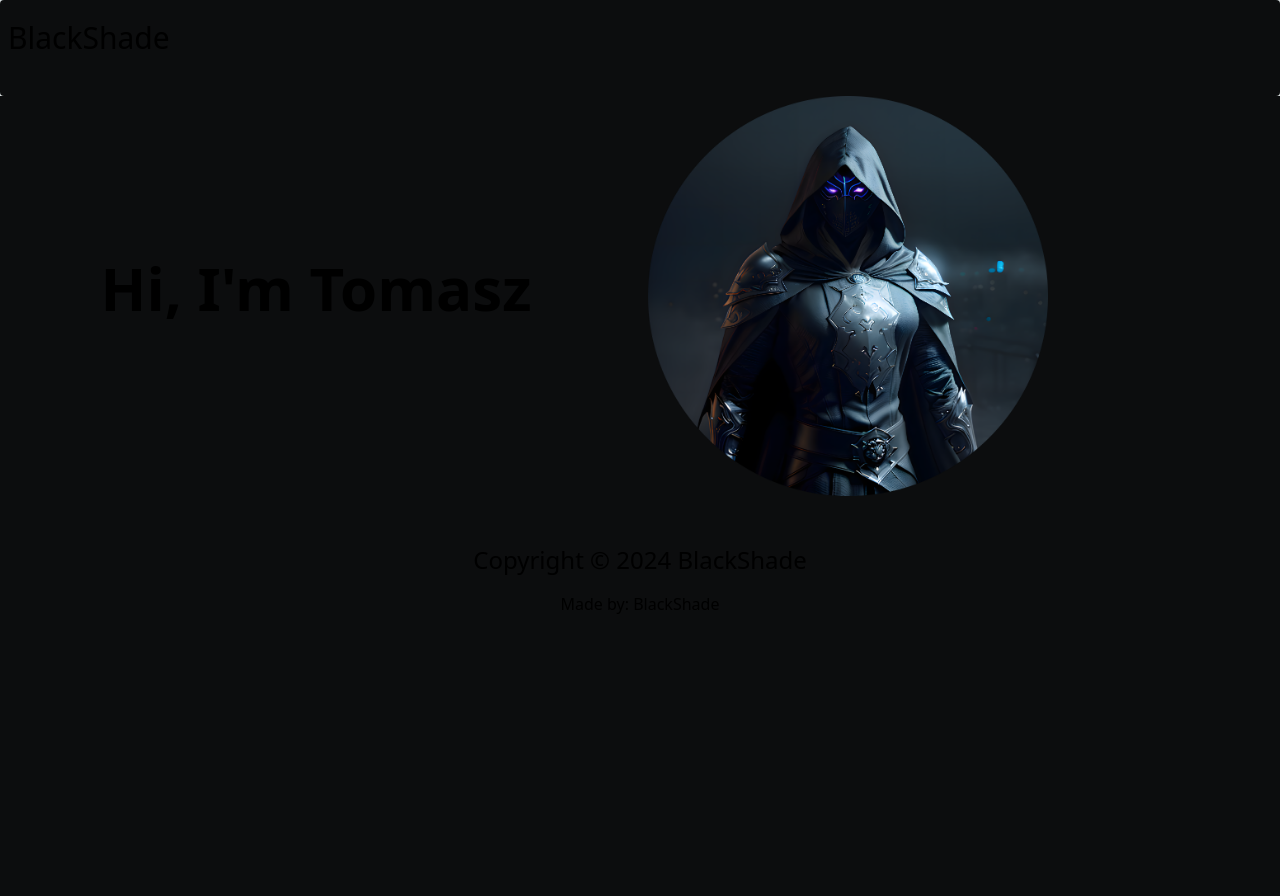
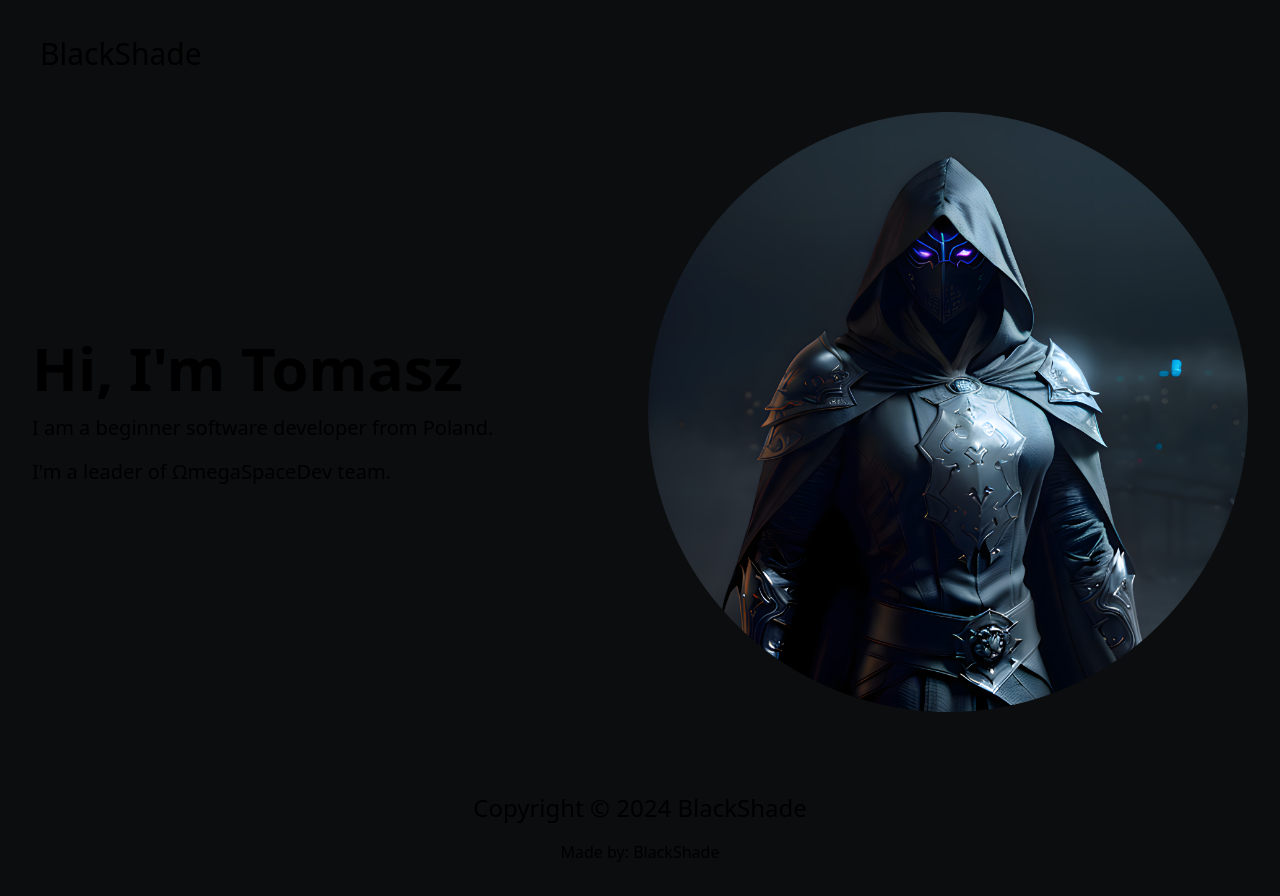
Before and after one commit to BlackShadeOSS/blackshade-website, a Next.js app: page / in a window 1280 px wide. Shown: the top 896 px of the page. Before the commit the page ends 800 px from the top, so only its background shows below. Built offline with nearby package versions, Linux system fonts and the light colour scheme.

Commit message:
Something is working I think XD

```diff
--- a/app/layout.tsx
+++ b/app/layout.tsx
@@ -22,14 +22,15 @@ export default function RootLayout({
     children: React.ReactNode;
 }) {
     return (
-        <html
-            lang="pl"
-            className="scroll-smooth overflow-x-hidden bg-coalblack"
-        >
+        <html lang="pl" className="scroll-smooth overflow-x-hidden">
             <body className="">
-                <NavBar />
-                {children}
-                <Footer />
+                <div className="h-full w-full bg-coalblack">
+                    <div className="container mx-auto flex h-full min-h-screen flex-col px-8 py-4 bg-coalblack">
+                        <NavBar />
+                        {children}
+                        <Footer />
+                    </div>
+                </div>
             </body>
         </html>
     );
--- a/app/page.tsx
+++ b/app/page.tsx
@@ -2,27 +2,33 @@ import Image from "next/image";
 
 export default function Page() {
     return (
-        <div className="font-sans bg-coalblack">
-            <div
-                className="flex-auto flex-col h-auto w-full text-center text-black grid grid-cols-1 gap-4 mx-auto"
+        <div className="flex w-full flex-col gap-12 pb-8">
+            <section
+                className="grid grid-cols-1 items-center gap-4 lg:grid-cols-2"
                 id="aboutMe"
             >
-                <div className="grid grid-cols-1 items-center gap-4 lg:grid-cols-2">
                 <div className="flex flex-col gap-4">
                     <h1 className="text-5xl font-bold text-black-primary lg:text-6xl dark:text-white-primary">
-                            <span className="text-sky-500">Hi,</span> I'm Tomasz
+                        Hi, I'm Tomasz
                     </h1>
-                        <p className=""></p>
+                    <p className="text-xl text-black-primary dark:text-white-primary">
+                        {" "}
+                        I am a beginner software developer from Poland.
+                    </p>
+
+                    <p className="text-xl text-black-primary dark:text-white-primary">
+                        {" "}
+                        I'm a leader of ΩmegaSpaceDev team.
+                    </p>
                 </div>
                 <Image
                     src="/avatar-round.png"
                     alt="My avatar"
-                        className="rounded-lg justify-self-center lg:justify-self-start"
-                        width={400}
-                        height={400}
+                    className="order-first mx-auto w-9/12 lg:order-1 lg:mr-0 lg:w-fit lg:text-right"
+                    width={350}
+                    height={350}
                 />
-                </div>
-            </div>
+            </section>
         </div>
     );
 }
```
Lines whose indentation alone changed are shown as unchanged.
